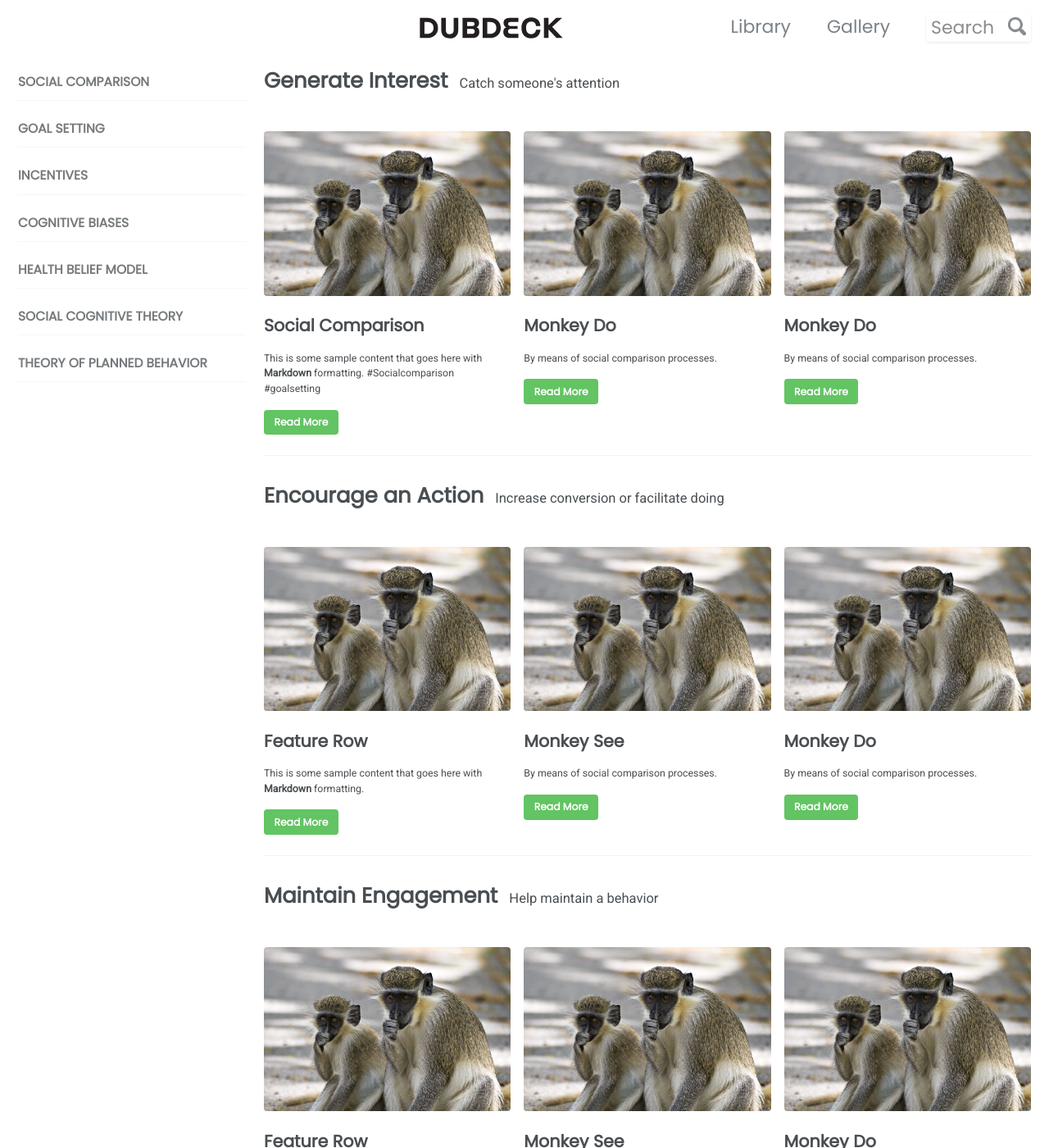
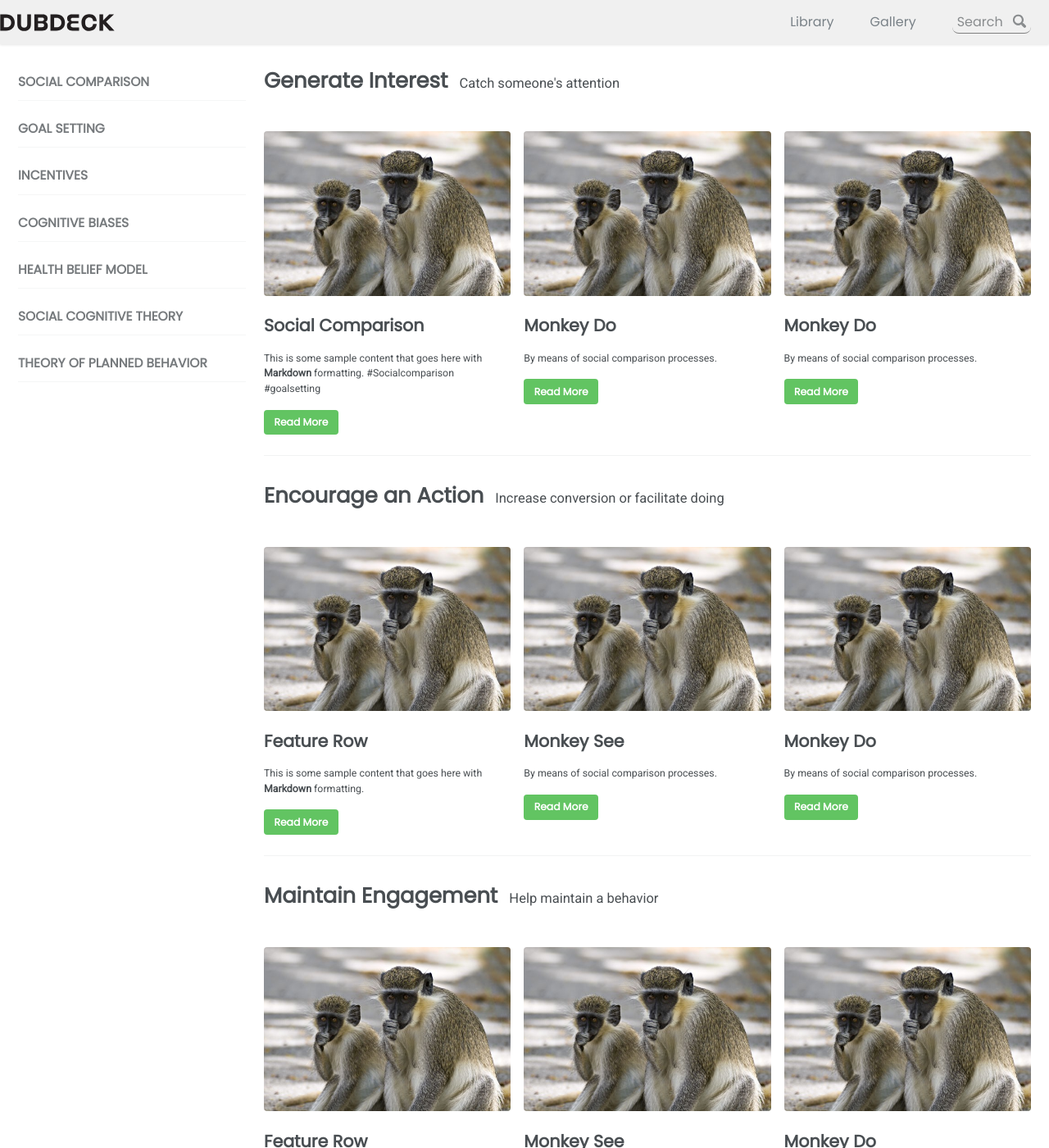
Before and after one commit to DubDeck/dubdeck.github.io, a Jekyll site: the page built from index.html, in a window 1280 px wide and 1400 px high. Shown: the whole window at 82% size. Built offline with Jekyll 4.4.1, drawn with Linux system fonts in a browser that asks for light colours; nearby versions of some CDN libraries; the list of posts is cut into pages by our own code; comment, search, counter and statistics services are not loaded; a style sheet for code colours, icons or effects is not loaded.

Commit message:
masthead updates

```diff
--- a/assets/css/main.scss
+++ b/assets/css/main.scss
@@ -31,17 +31,26 @@
   position: fixed;
   top: 0;
   width: 100%;
-  background-color: white;
+  background-color: #F0F0F0;
   margin-left: 0%;
+  font-size: 16px;
+  box-shadow: 0 1px 3px 0 rgba(0,0,0,0.1);
 }
 
+.masthead__inner-wrap {
+  max-width: 1480px;
+}
 .page__footer {
   margin-top: 2em;
 }
 
 .site-title {
-  width: 175px;
-  margin-left: 40% !important;
+  width: 140px;
+  background-color: #F0F0F0;
+}
+
+.greedy-nav {
+  background-color: #F0F0F0;
 }
 
 .author__bio {
@@ -192,8 +201,8 @@ h2 {
 }
 
 .search__toggle {
-  border-radius: 4px;
-  box-shadow: 0 1px 3px 0 rgba(0,0,0,0.1);
+  border-radius: 8px;
+  border-bottom: 1px solid gray;
 }
 
 .container {
```
